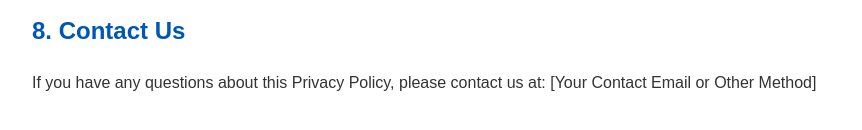
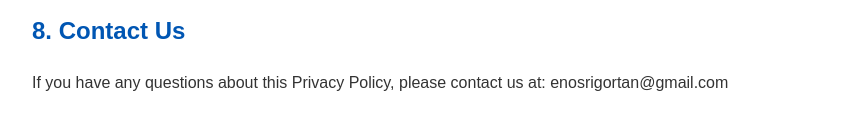
Before and after one commit to enosiii/DealDelightsPrivacyPolicy, a plain HTML site: page index.html in a window 1280 px wide. Shown: the part 1742-1872 px from the top of the page, without its empty margins (208-1070 px from the left). Drawn offline with Linux system fonts and the light colour scheme.

Commit message:
Update index.html

```diff
--- a/index.html
+++ b/index.html
@@ -71,6 +71,6 @@
     <p>We may update this Privacy Policy from time to time. We will notify you of any changes by posting the new Privacy Policy on this page and updating the "Last Updated" date.</p>
 
     <h2>8. Contact Us</h2>
-    <p>If you have any questions about this Privacy Policy, please contact us at: [Your Contact Email or Other Method]</p>
+    <p>If you have any questions about this Privacy Policy, please contact us at: enosrigortan@gmail.com</p>
 </body>
 </html>
```
